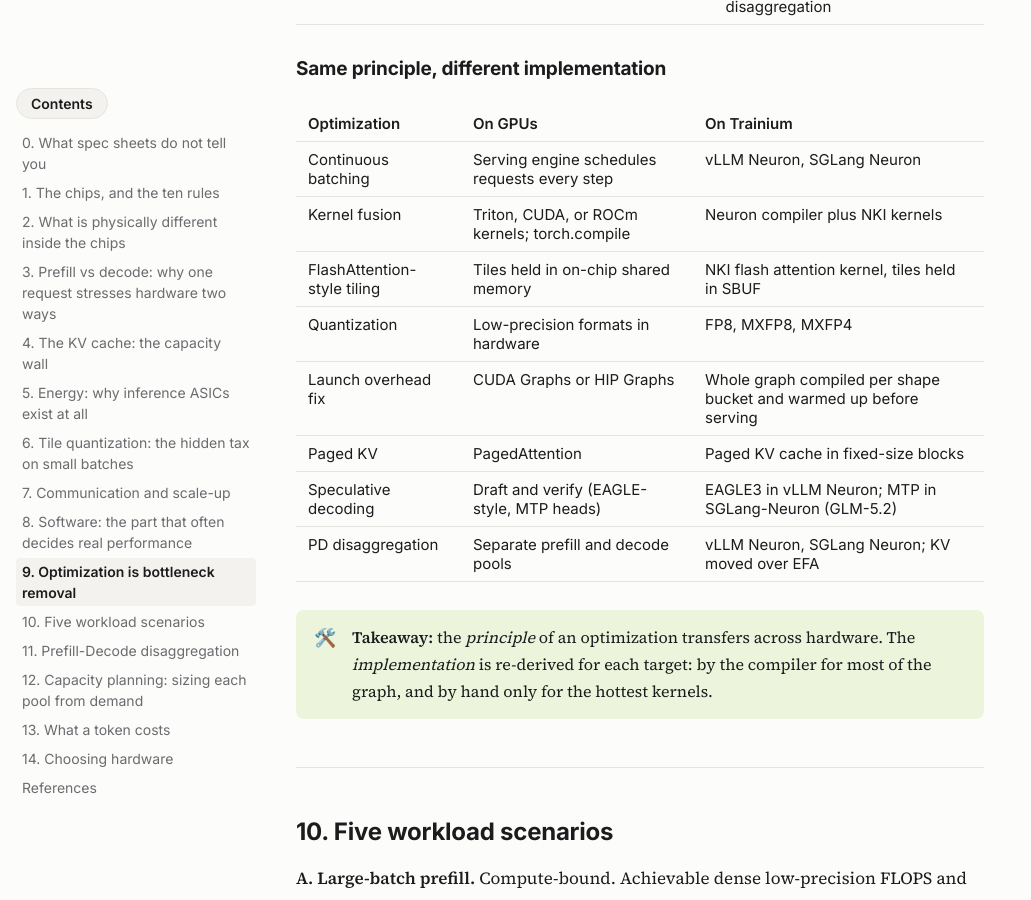
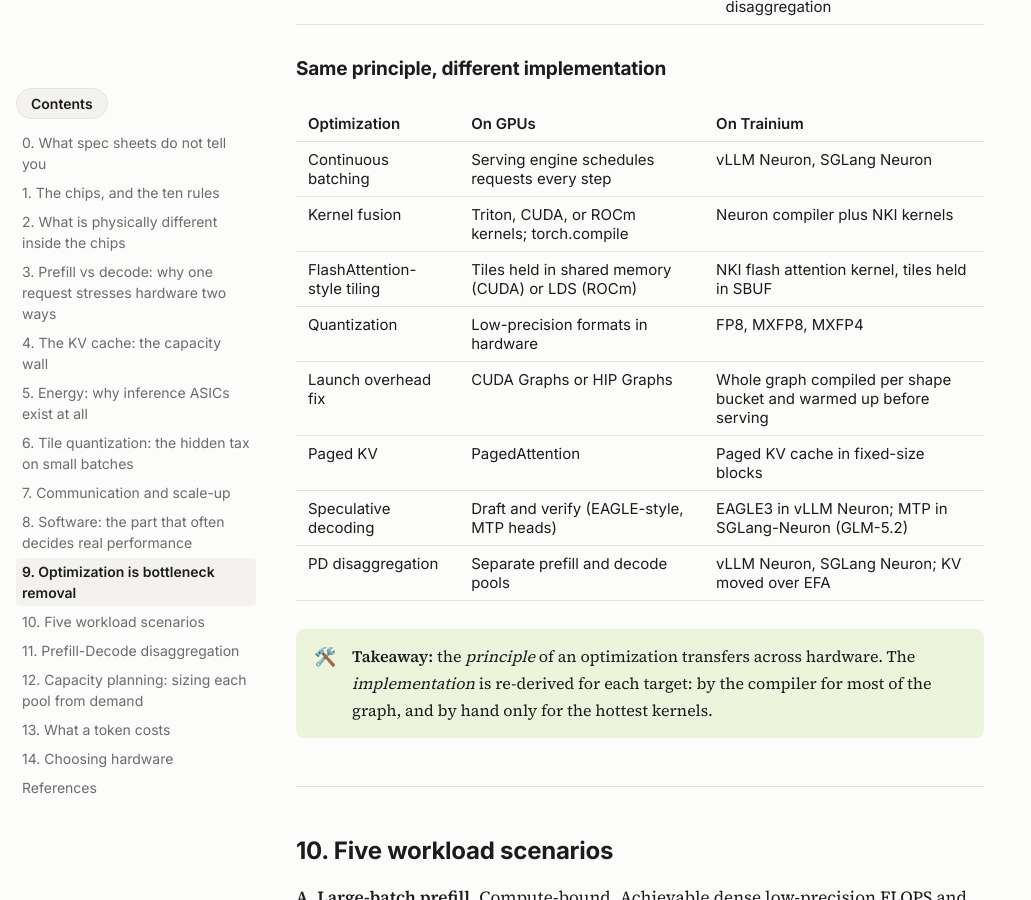
Before and after one commit to bananighosh/bananighosh.github.io, a Jekyll site: the page built from _posts/2026-11-16-flops-are-not-tokens.md, in a window 1280 px wide and 900 px high, scrolled down 21258 px. Shown: the whole window, without its empty margins (0-1031 px from the left). Built offline with Jekyll 4.4.1, drawn with Linux system fonts in a browser that asks for light colours.

Commit message:
FlashAttention row: shared memory (CUDA) or LDS (ROCm)
Co-Authored-By: Claude Opus 5.5 <noreply@anthropic.com>
Claude-Session: https://claude.ai/code/session_01K2HJxVUv7i1duGErniTfDd

```diff
--- a/_posts/2026-11-16-flops-are-not-tokens.md
+++ b/_posts/2026-11-16-flops-are-not-tokens.md
@@ -436,7 +436,7 @@ Every optimization removes one specific bottleneck. Diagnose first, then pick.
 | --- | --- | --- |
 | Continuous batching | Serving engine schedules requests every step | vLLM Neuron, SGLang Neuron |
 | Kernel fusion | Triton, CUDA, or ROCm kernels; torch.compile | Neuron compiler plus NKI kernels |
-| FlashAttention-style tiling | Tiles held in on-chip shared memory | NKI flash attention kernel, tiles held in SBUF |
+| FlashAttention-style tiling | Tiles held in shared memory (CUDA) or LDS (ROCm) | NKI flash attention kernel, tiles held in SBUF |
 | Quantization | Low-precision formats in hardware | FP8, MXFP8, MXFP4 |
 | Launch overhead fix | CUDA Graphs or HIP Graphs | Whole graph compiled per shape bucket and warmed up before serving |
 | Paged KV | PagedAttention | Paged KV cache in fixed-size blocks |
```
